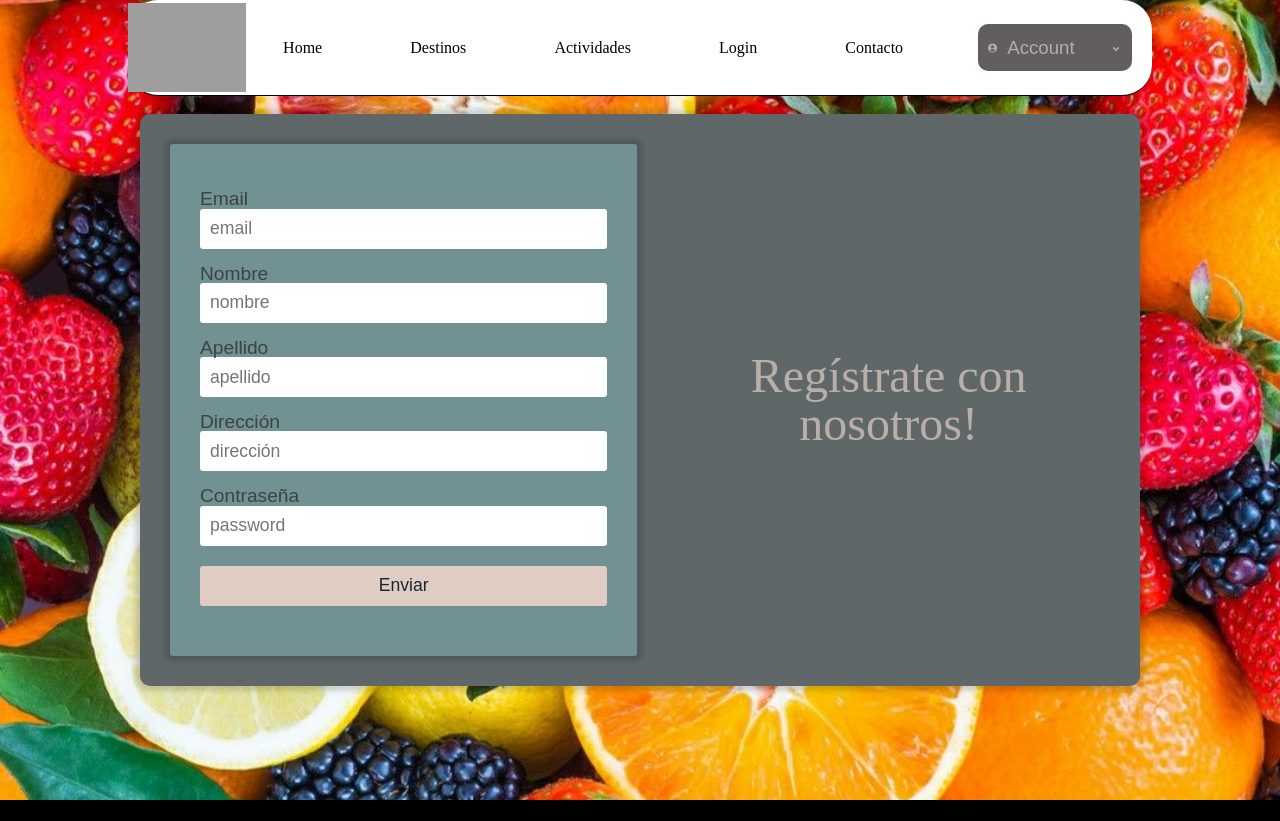
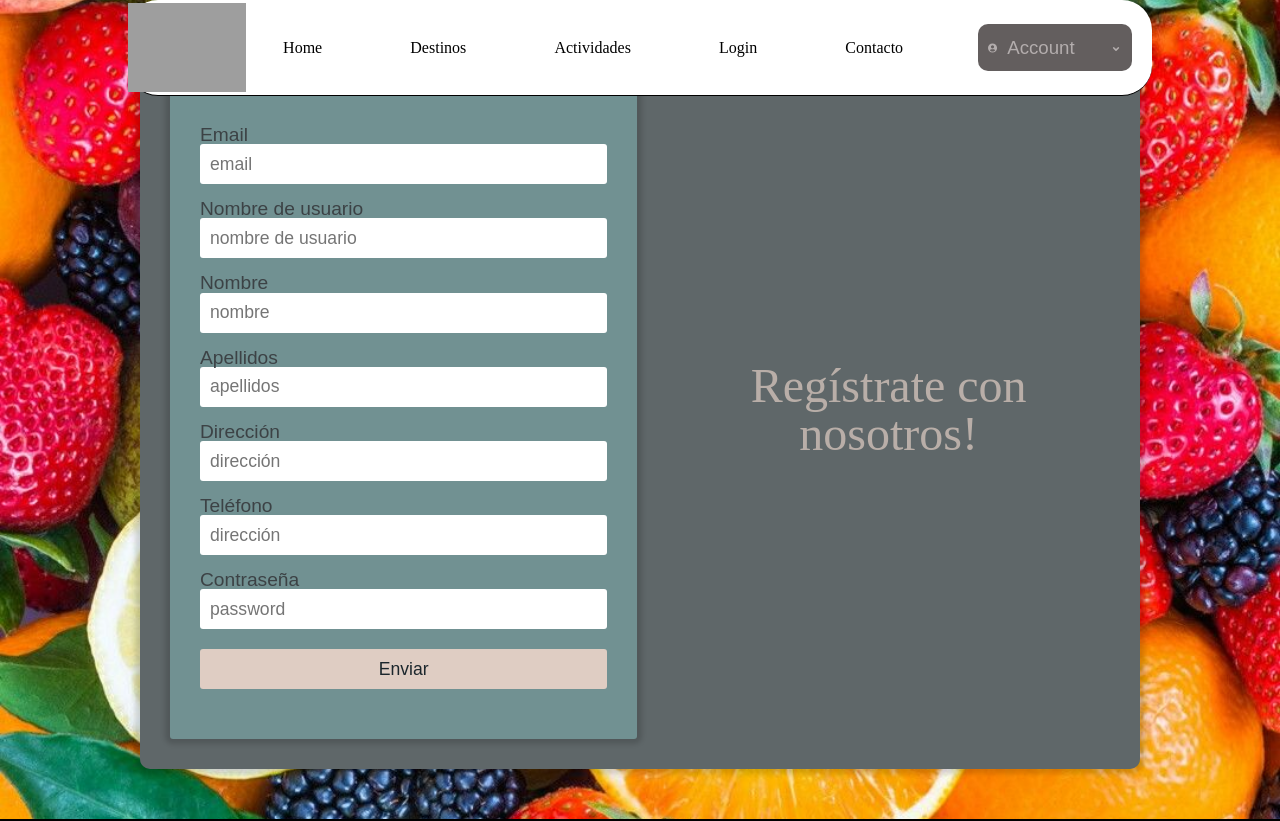
Before and after one commit to javierbajo/REACT-VIAJES, a React (Create React App) app: page /register in a window 1280 px wide. Shown: the top 821 px of the page. Built offline with nearby package versions, Linux system fonts and the light colour scheme; no server answers; grey boxes are pictures that could not be loaded.

Commit message:
RegisterForm

```diff
--- a/src/App.js
+++ b/src/App.js
@@ -26,17 +26,17 @@ import DetalleActividad from "./components/Actividades/DetalleActividad";
 function App() {
   const navigate = useNavigate();
   // traigo los datos de los usuarios de la DB--------------
-  const [userList, setUserList] = useState([]);
+  // const [userList, setUserList] = useState([]);
 
-  const getDataUsersAPI = async () => {
-    const response = await fetch("https://api-frutas.vercel.app/users");
-    const res = await response.json();
-    setUserList(res);
+  // const getDataUsersAPI = async () => {
+  //   const response = await fetch("https://api-frutas.vercel.app/users");
+  //   const res = await response.json();
+  //   setUserList(res);
 
-  };
-  useEffect(() => {
-    getDataUsersAPI();
-  }, []);
+  // };
+  // useEffect(() => {
+  //   getDataUsersAPI();
+  // }, []);
   //console.log(userList);
   //-----------------------------------
   // primer estado del user es null, aún no está definido
@@ -73,10 +73,10 @@ function App() {
         </header>
         <userContext.Provider value={user}>
 
-        <Routes>
+        {/* <Routes>
           <Route path="/profile" element="" />
           <Route path="*" element={<LoginNote user={user} />} />
-        </Routes>
+        </Routes> */}
 
         <Routes>
           <Route path="/" element={<Home />} />
--- a/src/components/Registro/Registro.jsx
+++ b/src/components/Registro/Registro.jsx
@@ -2,22 +2,23 @@ import { useState } from "react";
 import '../../styles/Register.css';
 
 const intialState = {
-  email: "",
-  password: "",
-  userName: "",
-  userLastname: "",
-  adress: "",
-  fruits: [],
+  email: '',//
+  password: '',//
+  username: '',//
+  role: 'user',
+  telefono: '',
+  nombre: '',
+  apellidos: '',
+  direccion: '',
+  destination: [],
+  activity: []
 };
 
 const Registro = () => {
   // ************************************************************
   const postDataUsersAPI = async () => {
-    /*
-    const response = await fetch("http://localhost:3001/users/");
-    const res = await response.json();
-    */
-    const response = await fetch("https://api-frutas.vercel.app/users", {
+    console.log(formData)
+    const response = await fetch("https://api-node-viajes.vercel.app/users/register", {
       method: "POST",
       headers: {
         "Content-Type": "application/json",
@@ -35,13 +36,10 @@ const Registro = () => {
   const [formData, setFormData] = useState(intialState);
 
   const changeInput = (event) => {
-    //OTRA FORMA DE PONER LO MISMO
-    /* const nombreInput = event.target.name;
-        const valorInput = event.target.value;
-        setFormData({...formdata, [nombreInput]: valorInput});*/
+
     const { value, name } = event.target;
     setFormData({ ...formData, [name]: value });
-    console.log(formData);
+    //console.log(formData);
   };
 
   const submitForm = (event) => {
@@ -50,7 +48,7 @@ const Registro = () => {
     //loginUser(formData);
 
     //useEffect(() => {
-    postDataUsersAPI();
+    postDataUsersAPI(formData);
     console.log("Se han enviado los datos");
     setFormData(intialState);
 
@@ -73,35 +71,55 @@ const Registro = () => {
               onChange={changeInput}
               value={formData.email}
             />
-            <label htmlFor="userName">Nombre</label>
+            <label htmlFor="username">Nombre de usuario</label>
             <input
               className="register-input-nombre"
-              type="name"
-              name="userName"
+              type="text"
+              name="username"
+              placeholder="nombre de usuario"
+              id="username"
+              onChange={changeInput}
+              value={formData.username}
+            />
+            <label htmlFor="nombre">Nombre</label>
+            <input
+              className="register-input-nombre"
+              type="text"
+              name="nombre"
               placeholder="nombre"
-              id="userName"
+              id="nombre"
               onChange={changeInput}
-              value={formData.userName}
+              value={formData.nombre}
             />
-            <label htmlFor="userLastname">Apellido</label>
+            <label htmlFor="apellidos">Apellidos</label>
             <input
               className="register-input-apellido"
-              type="name"
-              name="userLastname"
-              placeholder="apellido"
-              id="userLastname"
+              type="text"
+              name="apellidos"
+              placeholder="apellidos"
+              id="apellidos"
               onChange={changeInput}
-              value={formData.userLastname}
+              value={formData.apellidos}
             />
-            <label htmlFor="adress">Dirección</label>
+            <label htmlFor="direccion">Dirección</label>
             <input
               className="register-input-dirección"
-              type="name"
-              name="adress"
+              type="text"
+              name="direccion"
               placeholder="dirección"
-              id="adress"
+              id="direccion"
               onChange={changeInput}
-              value={formData.adress}
+              value={formData.direccion}
+            />
+            <label htmlFor="telefono">Teléfono</label>
+            <input
+              className="register-input-dirección"
+              type="text"
+              name="telefono"
+              placeholder="dirección"
+              id="telefono"
+              onChange={changeInput}
+              value={formData.telefono}
             />
             <label htmlFor="password">Contraseña</label>
             <input
```
Also changed, not shown: 1 other file (tests, documents, lock files or other folders).
